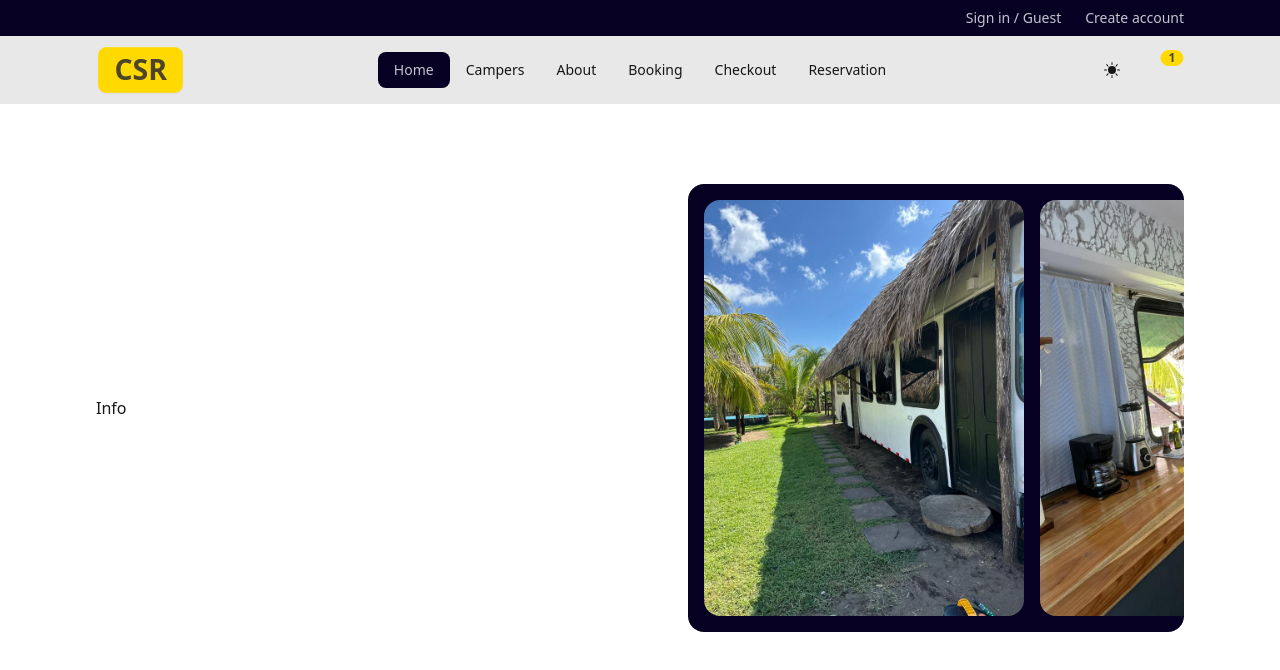
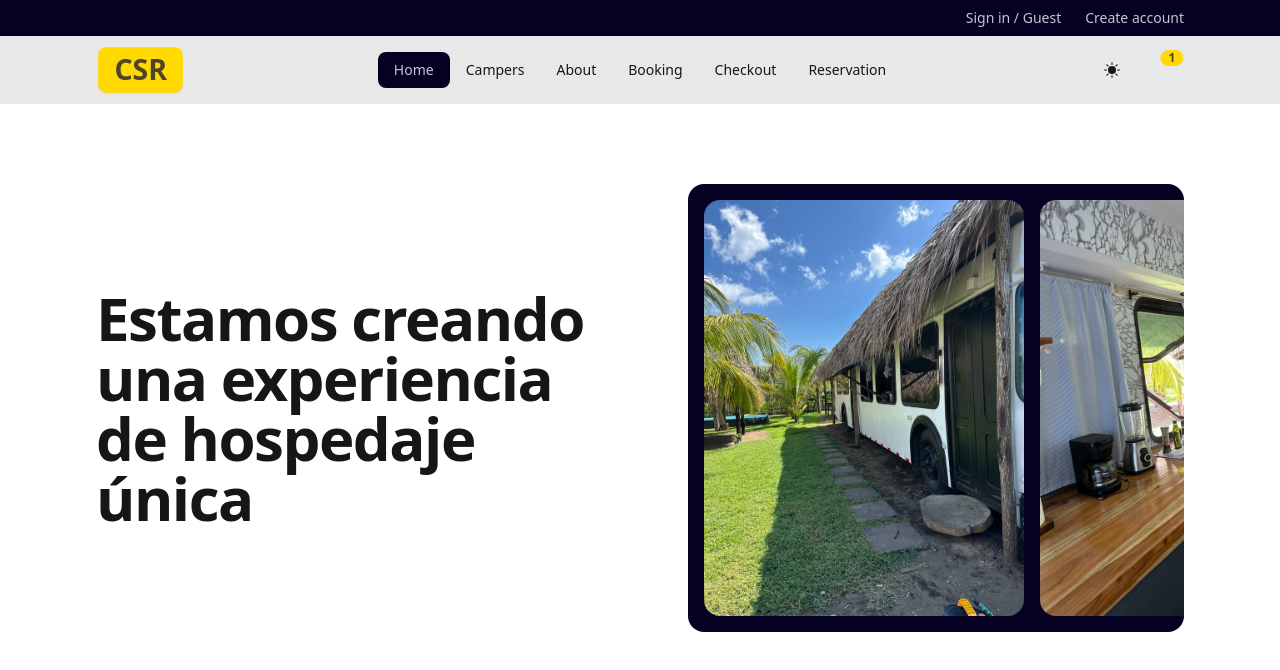
Before and after one commit to Davidcastel26/client-csr, a React (Vite) app: page / in a window 1280 px wide. Shown: the top 670 px of the page. Built offline with nearby package versions, Linux system fonts and the light colour scheme; some icons are missing.

Commit message:
Update Hero.jsx

```diff
--- a/src/components/Hero.jsx
+++ b/src/components/Hero.jsx
@@ -12,7 +12,13 @@ export const Hero = () => {
     <div
       className='grid lg:grid-cols-2 gap-24 items-center'
     >
-      <div className=""> Info </div>
+      <div>
+        <h1
+          className='max-w-2xl text-4xl font-bold tracking-tight sm:text-6xl'
+        >
+          Estamos creando una experiencia de hospedaje única
+        </h1>
+      </div>
       <div
         className="hidden h-[28rem] lg:carousel carousel-center p-4 space-x-4 bg-neutral rounded-box"
       >
```
